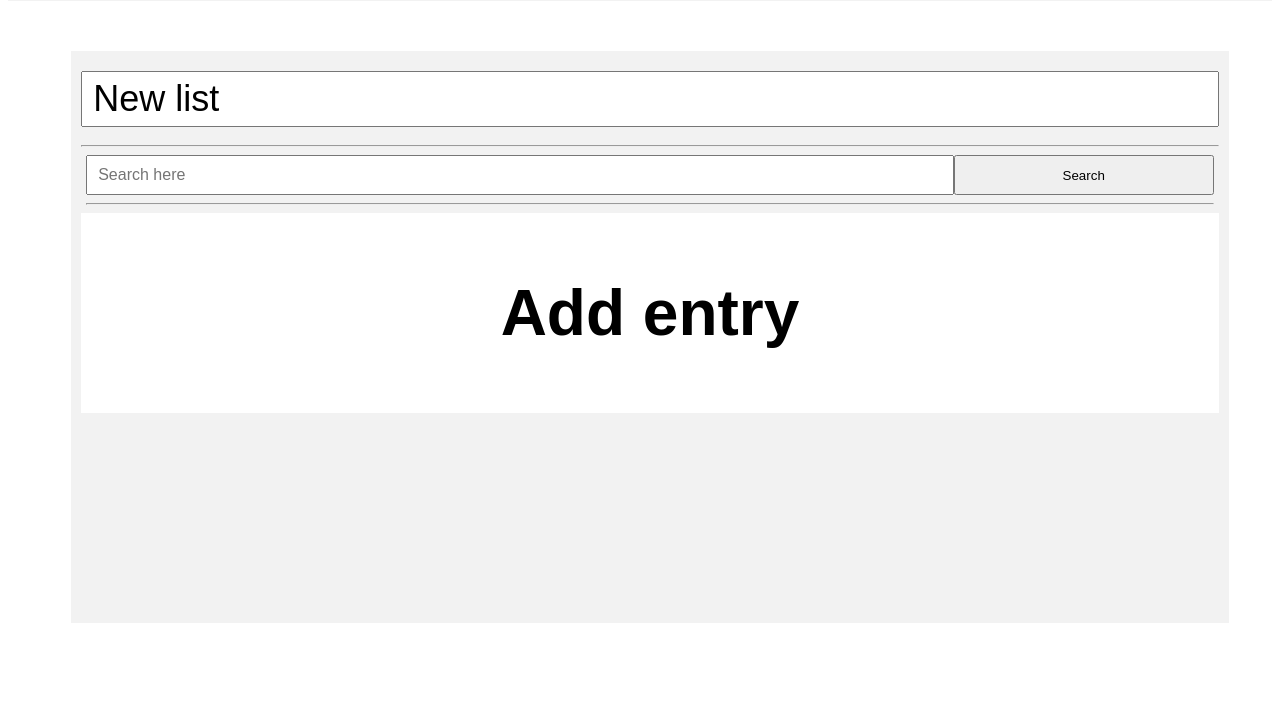
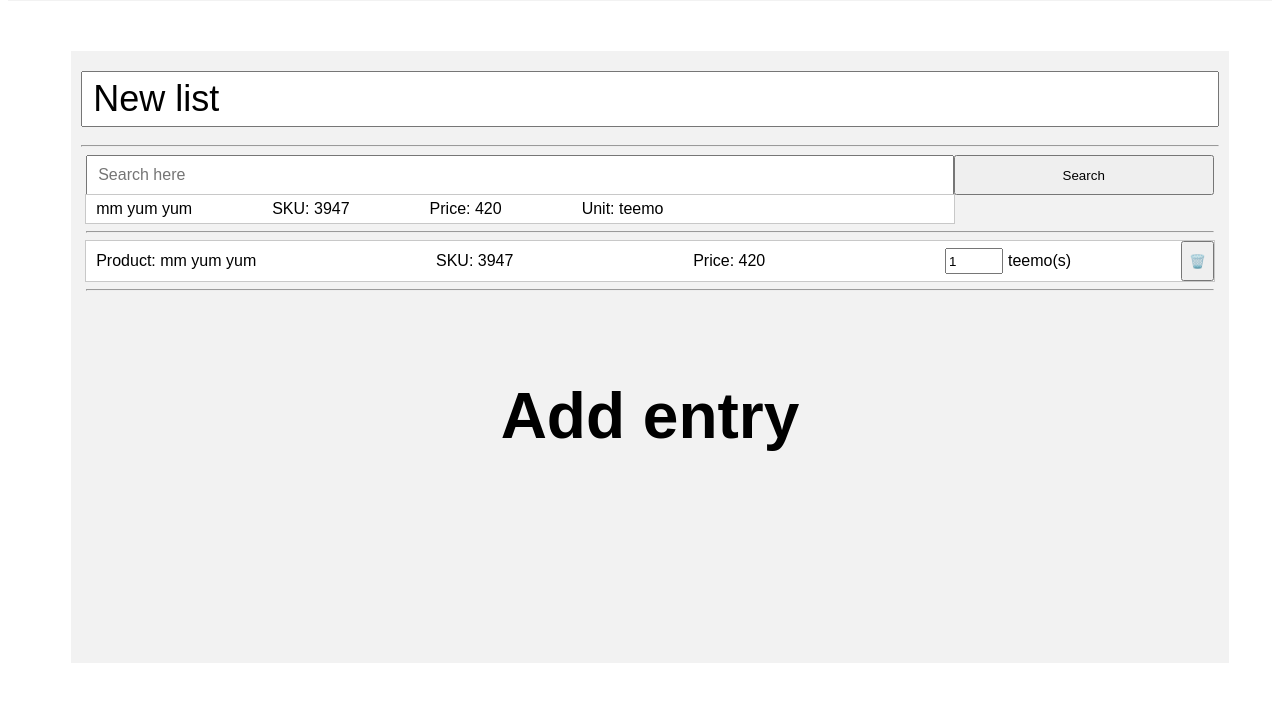
Before and after one commit to sam21marchant/WegmansWearServerPython, a Flask app: page /create in a window 1280 px wide. Shown: the part 175-888 px from the top of the page. Before the commit the page ends 798 px from the top, so only its background shows below. Run offline with Flask 2, Linux system fonts and the light colour scheme.

Commit message:
more create progress

```diff
--- a/WebServer/src/static/styles.css
+++ b/WebServer/src/static/styles.css
@@ -88,13 +88,69 @@ div.items {
     margin: 0px 5px;
 }
 
+div.searchresults {
+    background-color: white;
+    outline: 1px solid #c8c8c8;
+    width: 77%;
+}
+
+div.searchitem {
+    background-color: white;
+    padding: 5px 10px;
+    display: flex;
+    flex-direction: row;
+}
+
+div.searchitem:hover {
+    background-color: #e0e0e0;
+}
+
+div.searchitem div {
+    margin-right: 80px;
+}
+
 button.additem, button.additem:focus {
     width: 100%;
-    height: 200px;
     font-size: 64px;
     font-weight: bold;
-    background: white;
+    background: transparent;
     border: none !important;
     outline: none;
-    margin-bottom: 200px;
+    padding-bottom: 200px;
+    padding-top: 80px;
 }
+
+div.selecteditem {
+    background-color: white;
+    outline: 1px solid #c8c8c8;
+    width: 100%;
+    height: 40px;
+    display: flex;
+    justify-content: space-between;
+    font-size: 20 px;
+    line-height: 40px;
+    box-sizing: border-box;
+}
+
+div.selecteditemcontainer {
+    width: 100%;
+    padding: 0px 10px;
+    margin-right: 100px;
+}
+
+div.itemdata {
+    display: flex;
+    justify-content: space-between;
+}
+
+div.quantitycontrol {
+    display: flex;
+}
+
+input.unitinput {
+    position: relative;
+    width: 50px;
+    top: 7px;
+    height: 20px;
+    margin-right: 5px;
+}
--- a/WebServer/src/templates/create.html
+++ b/WebServer/src/templates/create.html
@@ -34,7 +34,6 @@
 
                 searchInput.setAttribute("class", "search");
                 searchInput.setAttribute("type", "text");
-                searchInput.setAttribute("id", "search");
                 searchInput.setAttribute("name", "search");
                 searchInput.setAttribute("placeholder", "Search here");
 
@@ -67,6 +66,16 @@
             function delItem(e) {
                 e.parentNode.parentNode.parentNode.parentNode.removeChild(e.parentNode.parentNode.parentNode);
             }
+
+            function delSelItem(e) {
+                e.parentNode.parentNode.parentNode.removeChild(e.parentNode.parentNode);
+            }
+
+            function selectItem(e) {
+                items = e.parentNode.parentNode.parentNode;
+                search = items.childNodes[1];
+                items.removeChild(search);
+            }
         </script>
     </head>
     <body>
@@ -90,14 +99,36 @@
                 <div class="itembinder" id="1">
                     <div class="item">
                         <div class="itemleft">
-                            <input type="text" class="search" id="search" name="search" placeholder="Search here">
+                            <input type="text" class="search" name="search" placeholder="Search here">
                         </div>
                         <div class="itemright">
                             <button class="search" type="button">Search</button>
                         </div>
                     </div>
                     <div class="searchresults">
-
+                        <div class="searchitem" onclick="selectItem(this)">
+                            <div class="searchitem-name">mm yum yum</div>
+                            <div class="searchitem-sku">SKU: 3947</div>
+                            <div class="searchitem-price">Price: 420</div>
+                            <div class="searchitem-units">Unit: teemo</div>
+                        </div>
+                    </div>
+                    <hr>
+                </div>
+                <div class="itembinder" id="2">
+                    <div class="selecteditem">
+                        <div class="selecteditemcontainer">
+                            <div class="itemdata">
+                                <div class="selecteditem-name">Product: mm yum yum</div>
+                                <div class="selecteditem-sku">SKU: 3947</div>
+                                <div class="selecteditem-price">Price: 420</div>
+                                <div class="quantitycontrol">
+                                    <input class="unitinput" type="number" value="1" min="1" max="999">
+                                    <div class="selecteditem-units">teemo(s)</div>
+                                </div>
+                            </div>
+                        </div>
+                        <button class="delete" type="button" onClick="delSelItem(this)">🗑️</button>
                     </div>
                     <hr>
                 </div>
```
